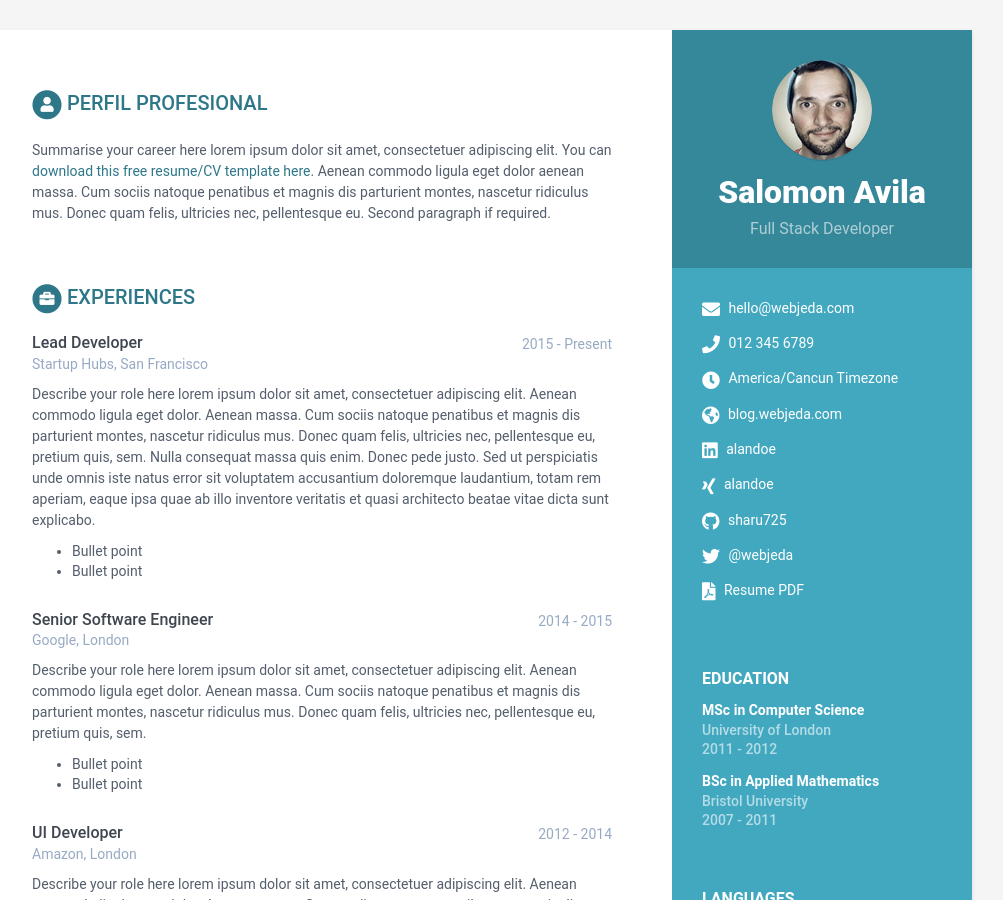
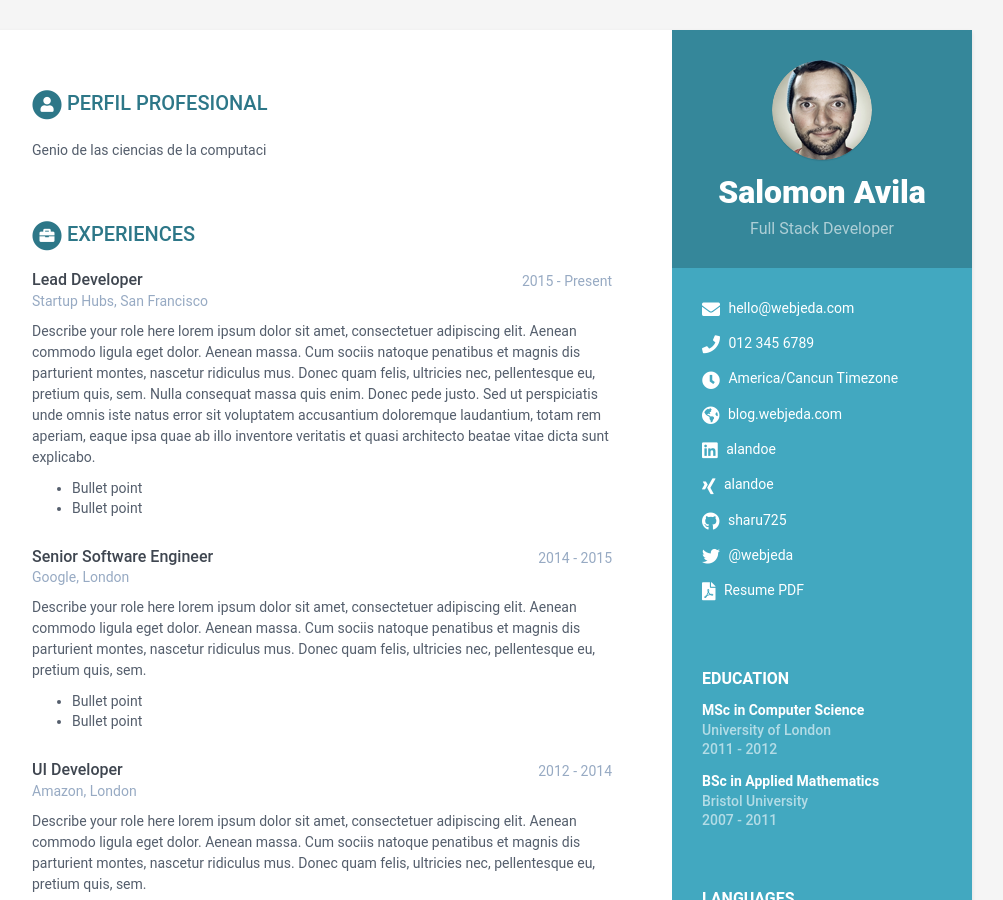
Before and after one commit to puj-isw-workspace/Cubo-HV, a Jekyll site: the page built from index.html, in a window 1280 px wide and 900 px high. Shown: the whole window, without its empty margins (168-1171 px from the left). Built offline with Jekyll 4.4.1, drawn with Linux system fonts in a browser that asks for light colours.

Commit message:
Cambios en el resumen del perfil.

```diff
--- a/_data/data.yml
+++ b/_data/data.yml
@@ -57,12 +57,7 @@ sidebar:
 career-profile:
     title: Perfil Profesional
     summary: |
-      Summarise your career here lorem ipsum dolor sit amet, consectetuer
-      adipiscing elit. You can [download this free resume/CV template here]().
-      Aenean commodo ligula eget dolor aenean massa. Cum sociis natoque
-      penatibus et magnis dis parturient montes, nascetur ridiculus mus.
-      Donec quam felis, ultricies nec, pellentesque eu.
-      Second paragraph if required.
+      Genio de las ciencias de la computaci
 education:
     title: Education
     info:
```
